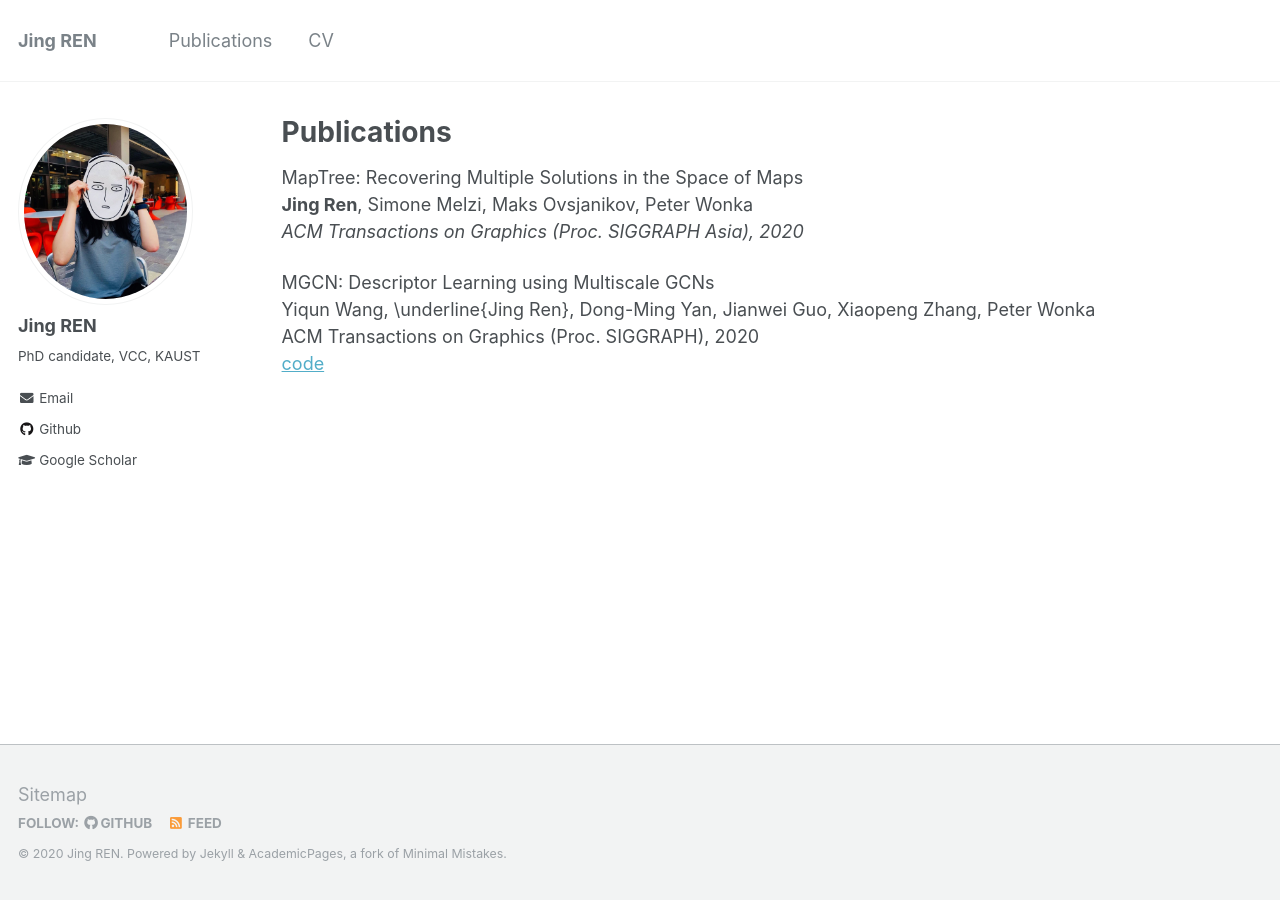
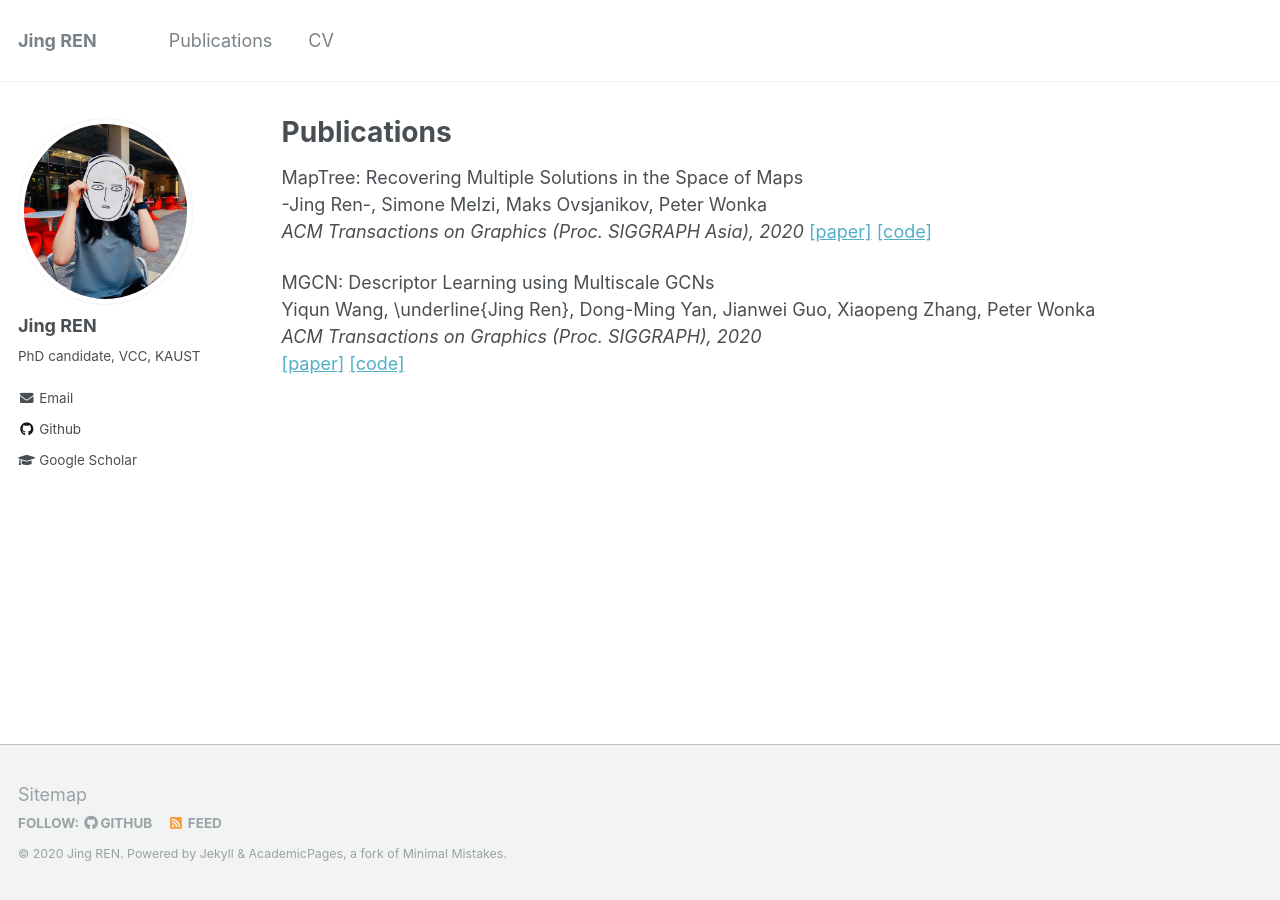
Before and after one commit to llorz/llorz.github.io, a Jekyll site: the page built from _pages/publications.md, in a window 1280 px wide. Built offline with Jekyll 4.4.1, drawn with Linux system fonts in a browser that asks for light colours.

Commit message:
Update publications.md

```diff
--- a/_pages/publications.md
+++ b/_pages/publications.md
@@ -8,13 +8,15 @@ author_profile: true
 
 
 MapTree: Recovering Multiple Solutions in the Space of Maps\
-**Jing Ren**, Simone Melzi, Maks Ovsjanikov, Peter Wonka\
+-Jing Ren-, Simone Melzi, Maks Ovsjanikov, Peter Wonka\
 *ACM Transactions on Graphics (Proc. SIGGRAPH Asia), 2020*
-
+[\[paper\]](https://arxiv.org/abs/2006.02532)
+[\[code\]](https://github.com/llorz/SGA20_mapExplor)
 
 
 
 MGCN: Descriptor Learning using Multiscale GCNs\
 Yiqun Wang, \underline{Jing Ren}, Dong-Ming Yan, Jianwei Guo, Xiaopeng Zhang, Peter Wonka\
-ACM Transactions on Graphics (Proc. SIGGRAPH), 2020\
-[code](https://github.com/yiqun-wang/MGCN)
+*ACM Transactions on Graphics (Proc. SIGGRAPH), 2020*\
+[\[paper\]](https://arxiv.org/abs/2001.10472)
+[\[code\]](https://github.com/yiqun-wang/MGCN)
```
